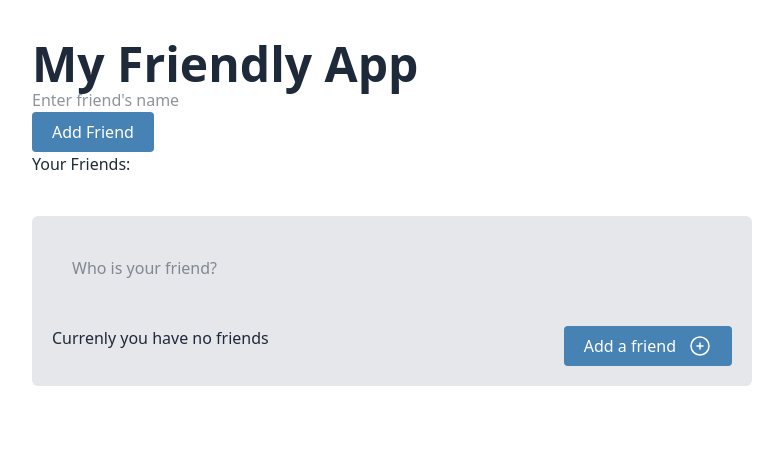
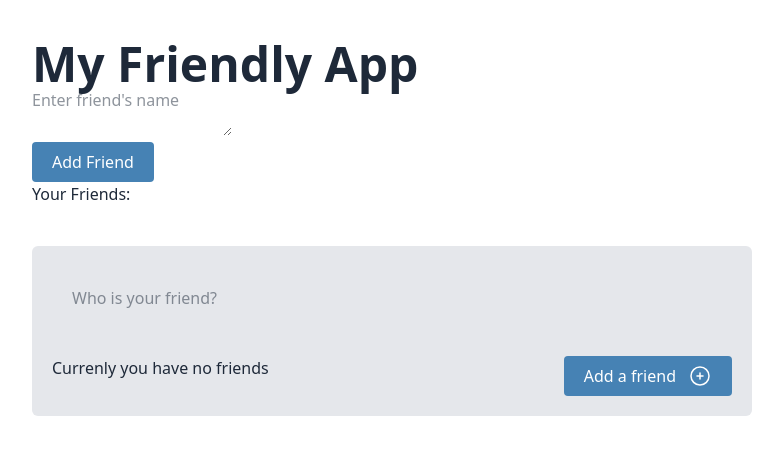
Before and after one commit to johntmunger/boilerplate-tailwindv4-eslintv9, a Vue app: page / in a window 1280 px wide. Shown: the top 454 px of the page, without its empty margins (248-1031 px from the left). Built offline with nearby package versions, Linux system fonts and the light colour scheme.

Commit message:
quick functional form example to add to the styled interface underneath

```diff
--- a/src/components/FormEntry.vue
+++ b/src/components/FormEntry.vue
@@ -7,13 +7,14 @@ let newFriend = ref("");
 
 function addFriend() {
   console.log("Adding friend:", newFriend.value);
-  friends.addFriend(newFriend);
+  friends.addFriend(newFriend.value);
+  newFriend.value = "";
 }
 </script>
 
 <template>
   <form>
-    <input v-model="newFriend" placeholder="Enter friend's name" />
+    <textarea v-model="newFriend" placeholder="Enter friend's name" />
     <button type="button" @click="addFriend">Add Friend</button>
   </form>
   <div>
```
